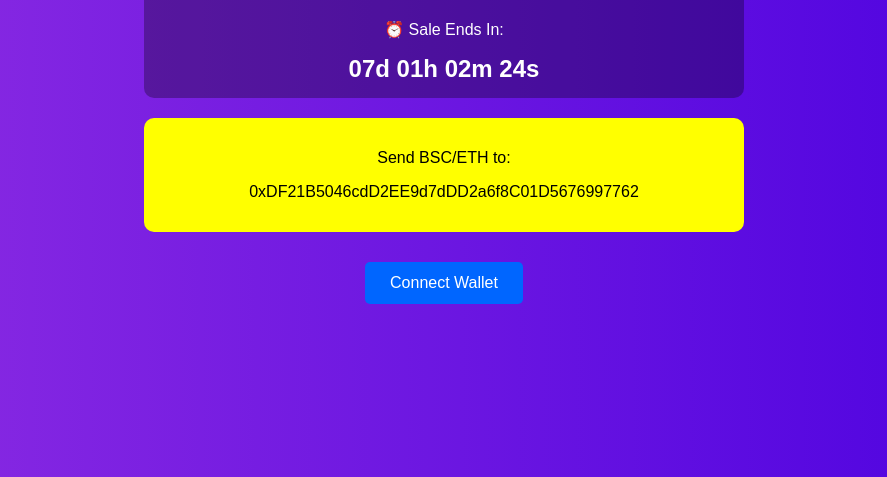
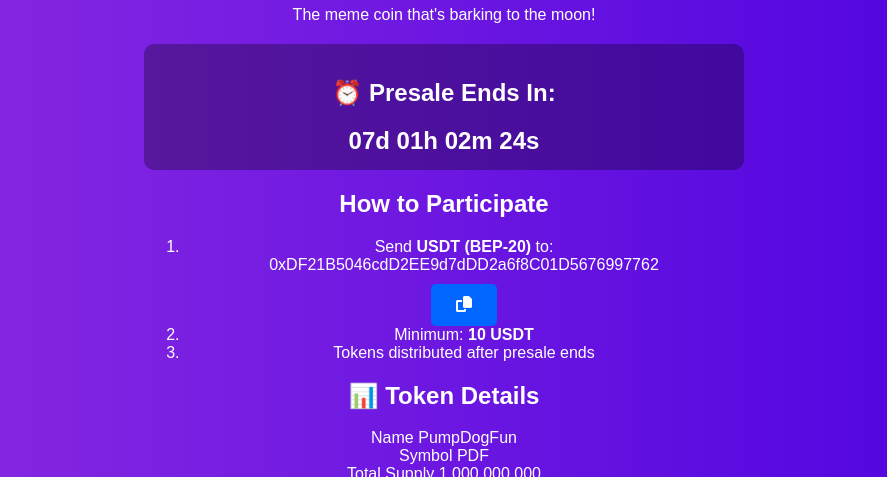
Before and after one commit to ahsan0-del/Fundogpump, a plain HTML site: page index.html in a window 1280 px wide. Shown: the part 150-627 px from the top of the page, without its empty margins (196-1083 px from the left). Drawn offline with Linux system fonts and the light colour scheme.

Commit message:
Update index.html

```diff
--- a/index.html
+++ b/index.html
@@ -1,32 +1,73 @@
 <!DOCTYPE html>
 <html>
 <head>
-  <title>PumpDogFun Pre-Sale</title>
+  <title>PumpDogFun Presale</title>
+  <meta name="viewport" content="width=device-width, initial-scale=1.0">
   <link href="./style.css" rel="stylesheet">
+  <!-- Font Awesome for copy icon -->
+  <link rel="stylesheet" href="https://cdnjs.cloudflare.com/ajax/libs/font-awesome/6.4.0/css/all.min.css">
 </head>
 <body>
   <div class="container">
-    <h1>🚀 PumpDogFun Pre-Sale!</h1>
+    <img src="./assets/logo.png" alt="PumpDogFun" class="logo">
+    <h1>PUMPDOGFUN PRESALE</h1>
+    <p class="subtitle">The meme coin that's barking to the moon!</p>
 
-    <!-- COUNTDOWN TIMER -->
-    <div class="timer-box">
-      <p>⏰ Sale Ends In:</p>
+    <!-- Countdown Timer -->
+    <div class="timer-box glow">
+      <h2>⏰ Presale Ends In:</h2>
       <div id="countdown">
-        <span id="days">00</span>d
+        <span id="days">07</span>d
         <span id="hours">00</span>h
         <span id="minutes">00</span>m
         <span id="seconds">00</span>s
       </div>
     </div>
 
-    <!-- PAYMENT ADDRESS -->
-    <div class="address-box">
-      <p>Send BSC/ETH to:</p>
-      <p id="walletAddress">0xDF21B5046cdD2EE9d7dDD2a6f8C01D5676997762</p>
+    <!-- Payment Box with Copy Button -->
+    <div class="payment-box glow">
+      <h2>How to Participate</h2>
+      <ol>
+        <li>Send <strong>USDT (BEP-20)</strong> to:</li>
+        <div class="address-container">
+          <div id="walletAddress" class="address-display">
+            0xDF21B5046cdD2EE9d7dDD2a6f8C01D5676997762
+          </div>
+          <button id="copyButton" class="copy-btn">
+            <i class="fas fa-copy"></i>
+          </button>
+        </div>
+        <li>Minimum: <strong>10 USDT</strong></li>
+        <li>Tokens distributed after presale ends</li>
+      </ol>
     </div>
 
-    <button id="connectButton">Connect Wallet</button>
+    <!-- Token Info -->
+    <div class="info-box glow">
+      <h2>📊 Token Details</h2>
+      <div class="info-grid">
+        <div class="info-item">
+          <span class="info-label">Name</span>
+          <span class="info-value">PumpDogFun</span>
+        </div>
+        <div class="info-item">
+          <span class="info-label">Symbol</span>
+          <span class="info-value">PDF</span>
+        </div>
+        <div class="info-item">
+          <span class="info-label">Total Supply</span>
+          <span class="info-value">1,000,000,000</span>
+        </div>
+      </div>
+    </div>
+
+    <!-- Social Links -->
+    <div class="social-links">
+      <a href="https://t.me/yourgroup" class="telegram glow"><i class="fab fa-telegram"></i> Telegram</a>
+      <a href="https://twitter.com/yourhandle" class="twitter glow"><i class="fab fa-twitter"></i> Twitter</a>
+    </div>
   </div>
+
   <script src="./script.js"></script>
 </body>
 </html>
```
